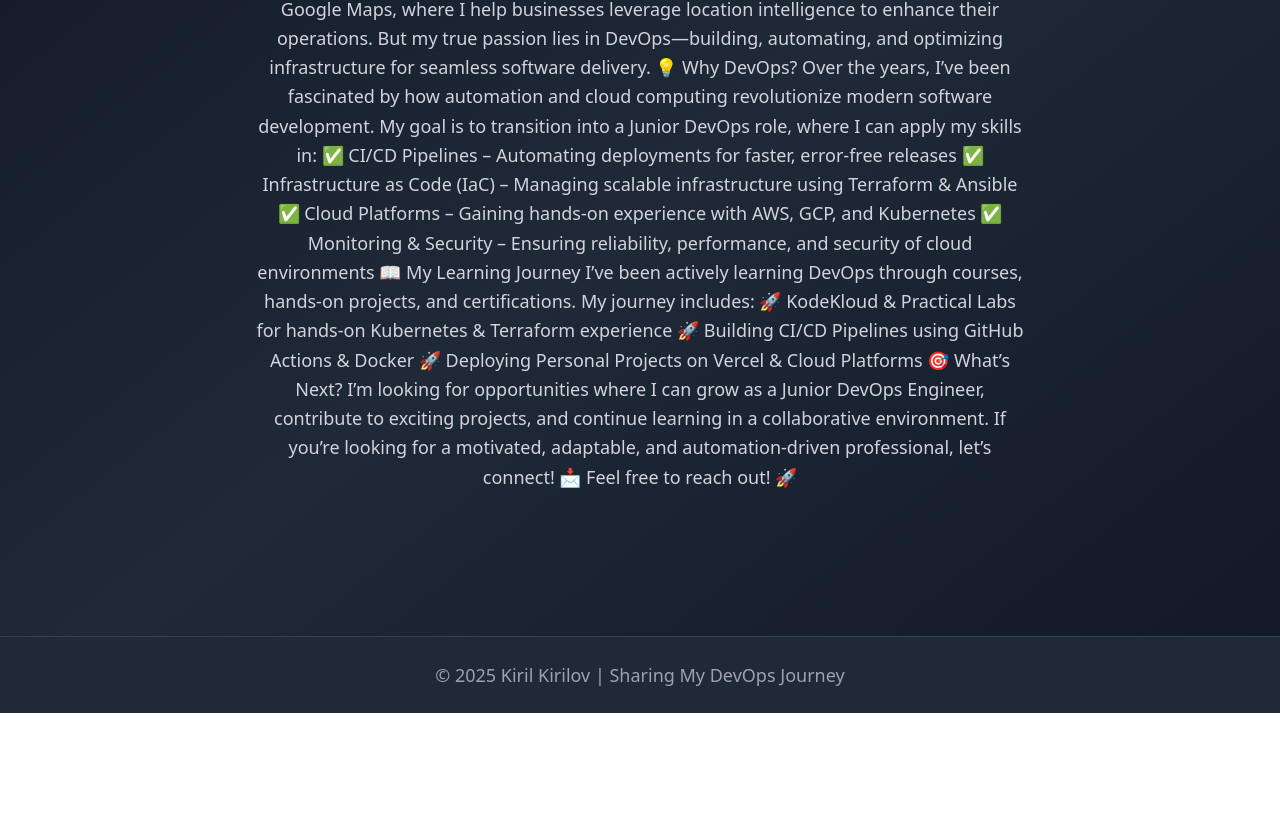
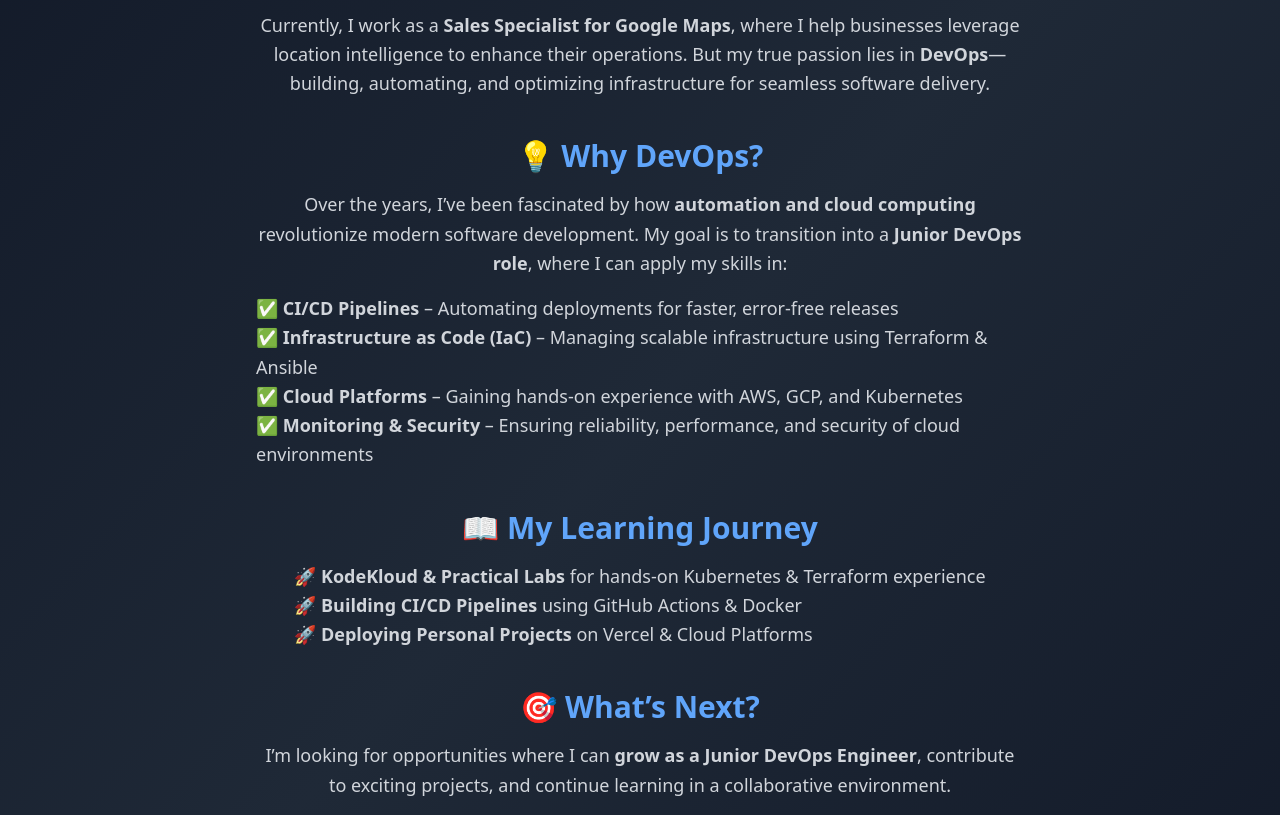
Before and after one commit to KirilKirilov966/website, a Next.js app: page /about in a window 1280 px wide. Shown: the part 305-1120 px from the top of the page. Before the commit the page ends 1018 px from the top, so only its background shows below. Built offline with nearby package versions, Linux system fonts and the light colour scheme.

Commit message:
Updated about page with normal structure

```diff
--- a/pages/about.js
+++ b/pages/about.js
@@ -34,30 +34,35 @@
       >
         <h2 className="text-5xl font-extrabold text-blue-400">About Me</h2>
         <p className="text-lg text-gray-300 mt-6 max-w-3xl leading-relaxed">
-        Hi, I’m Kiril Kirilov, a 28-year-old aspiring DevOps Engineer with a passion for automation, cloud technologies, and infrastructure as code.
-
-Currently, I work as a Sales Specialist for Google Maps, where I help businesses leverage location intelligence to enhance their operations. But my true passion lies in DevOps—building, automating, and optimizing infrastructure for seamless software delivery.
-
-💡 Why DevOps?
-Over the years, I’ve been fascinated by how automation and cloud computing revolutionize modern software development. My goal is to transition into a Junior DevOps role, where I can apply my skills in:
-✅ CI/CD Pipelines – Automating deployments for faster, error-free releases
-✅ Infrastructure as Code (IaC) – Managing scalable infrastructure using Terraform & Ansible
-✅ Cloud Platforms – Gaining hands-on experience with AWS, GCP, and Kubernetes
-✅ Monitoring & Security – Ensuring reliability, performance, and security of cloud environments
-
-📖 My Learning Journey
-I’ve been actively learning DevOps through courses, hands-on projects, and certifications. My journey includes:
-🚀 KodeKloud & Practical Labs for hands-on Kubernetes & Terraform experience
-🚀 Building CI/CD Pipelines using GitHub Actions & Docker
-🚀 Deploying Personal Projects on Vercel & Cloud Platforms
-
-🎯 What’s Next?
-I’m looking for opportunities where I can grow as a Junior DevOps Engineer, contribute to exciting projects, and continue learning in a collaborative environment.
-
-If you’re looking for a motivated, adaptable, and automation-driven professional, let’s connect!
-
-📩 Feel free to reach out! 🚀
+          Hi, I’m <span className="text-blue-400 font-semibold">Kiril Kirilov</span>, a <span className="font-semibold">28-year-old aspiring DevOps Engineer</span> with a passion for automation, cloud technologies, and infrastructure as code.
         </p>
+        <p className="text-lg text-gray-300 mt-4 max-w-3xl leading-relaxed">
+          Currently, I work as a <span className="font-semibold">Sales Specialist for Google Maps</span>, where I help businesses leverage location intelligence to enhance their operations. But my true passion lies in <span className="font-semibold">DevOps</span>—building, automating, and optimizing infrastructure for seamless software delivery.
+        </p>
+        <h3 className="text-3xl font-bold text-blue-400 mt-10">💡 Why DevOps?</h3>
+        <p className="text-lg text-gray-300 mt-4 max-w-3xl leading-relaxed">
+          Over the years, I’ve been fascinated by how <span className="font-semibold">automation and cloud computing</span> revolutionize modern software development. My goal is to transition into a <span className="font-semibold">Junior DevOps role</span>, where I can apply my skills in:
+        </p>
+        <ul className="text-lg text-gray-300 mt-4 max-w-3xl leading-relaxed text-left">
+          <li>✅ <span className="font-semibold">CI/CD Pipelines</span> – Automating deployments for faster, error-free releases</li>
+          <li>✅ <span className="font-semibold">Infrastructure as Code (IaC)</span> – Managing scalable infrastructure using Terraform & Ansible</li>
+          <li>✅ <span className="font-semibold">Cloud Platforms</span> – Gaining hands-on experience with AWS, GCP, and Kubernetes</li>
+          <li>✅ <span className="font-semibold">Monitoring & Security</span> – Ensuring reliability, performance, and security of cloud environments</li>
+        </ul>
+        <h3 className="text-3xl font-bold text-blue-400 mt-10">📖 My Learning Journey</h3>
+        <ul className="text-lg text-gray-300 mt-4 max-w-3xl leading-relaxed text-left">
+          <li>🚀 <span className="font-semibold">KodeKloud & Practical Labs</span> for hands-on Kubernetes & Terraform experience</li>
+          <li>🚀 <span className="font-semibold">Building CI/CD Pipelines</span> using GitHub Actions & Docker</li>
+          <li>🚀 <span className="font-semibold">Deploying Personal Projects</span> on Vercel & Cloud Platforms</li>
+        </ul>
+        <h3 className="text-3xl font-bold text-blue-400 mt-10">🎯 What’s Next?</h3>
+        <p className="text-lg text-gray-300 mt-4 max-w-3xl leading-relaxed">
+          I’m looking for opportunities where I can <span className="font-semibold">grow as a Junior DevOps Engineer</span>, contribute to exciting projects, and continue learning in a collaborative environment.
+        </p>
+        <p className="text-lg text-gray-300 mt-4 max-w-3xl leading-relaxed">
+          If you’re looking for a <span className="font-semibold">motivated, adaptable, and automation-driven professional</span>, let’s connect!
+        </p>
+        <p className="text-lg text-gray-300 mt-6 font-semibold">📩 Feel free to reach out! 🚀</p>
       </motion.main>
 
       <motion.footer
```
